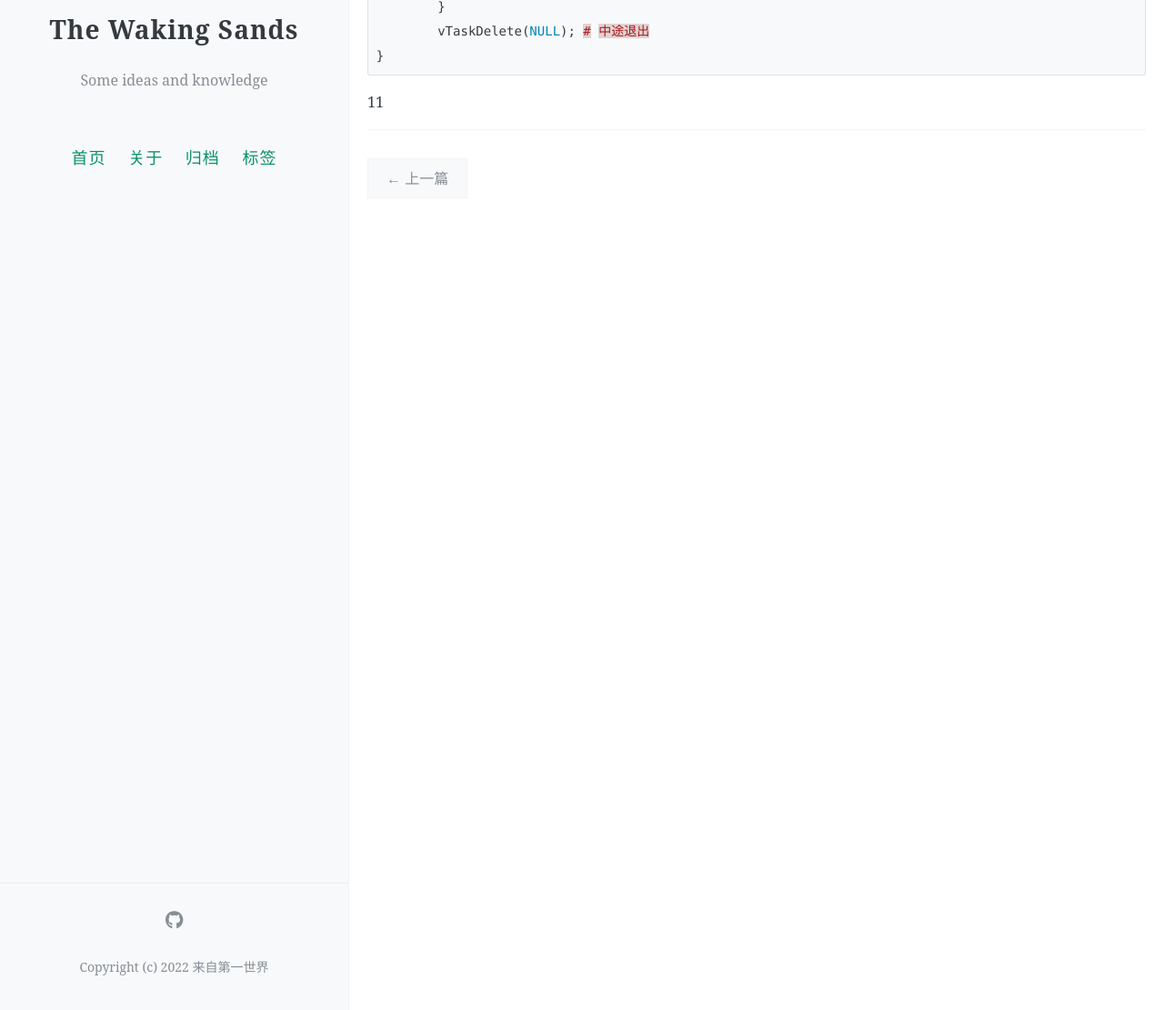
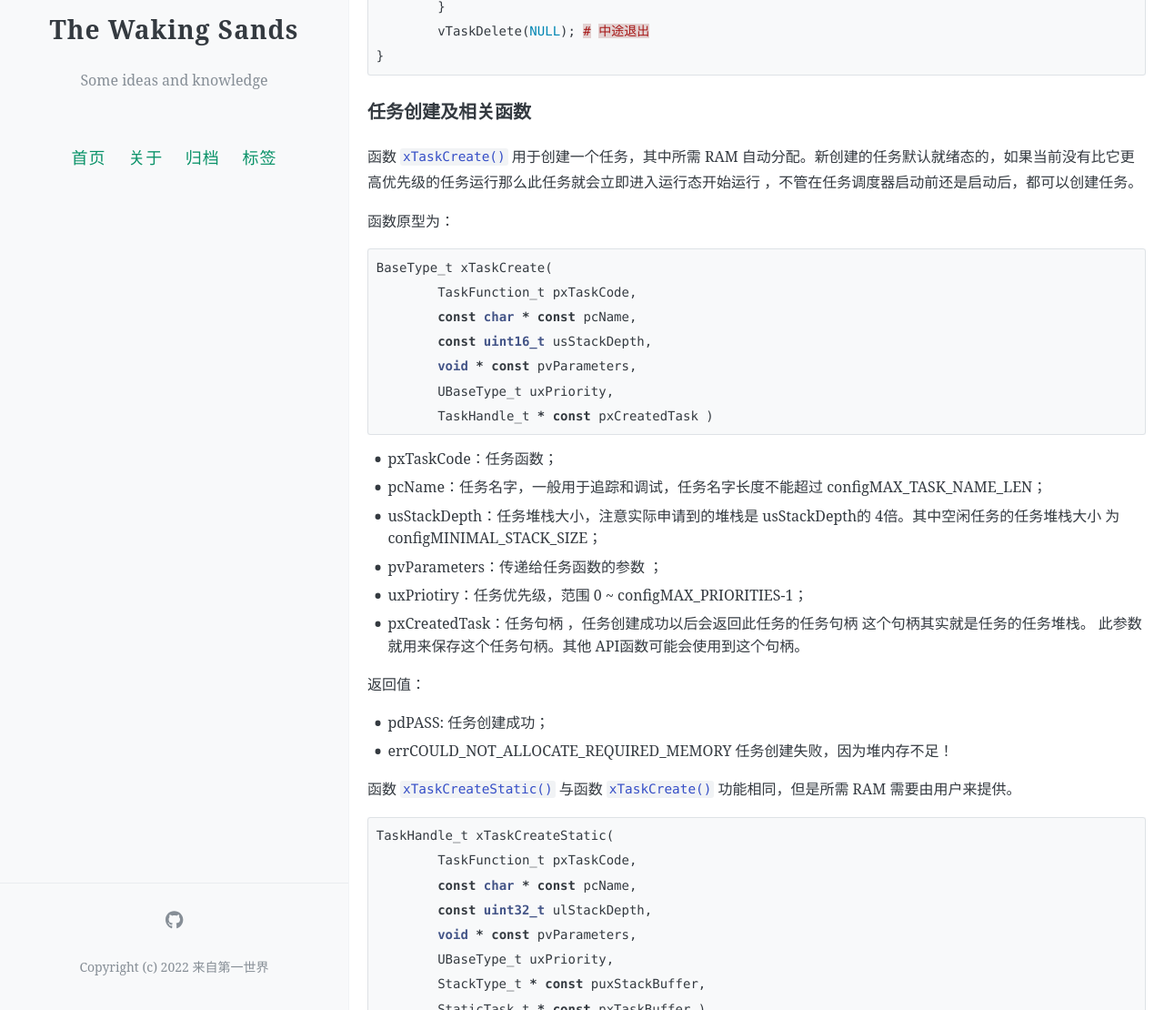
Before and after one commit to Balculus/Sand_Online, a Jekyll site: the page built from _posts/2022/2022-11-28-STM32-FreeRTOS.md, in a window 1280 px wide and 1400 px high, scrolled down 1019 px. Shown: the part 290-1400 px from the top of the window at 91% size. Built offline with Jekyll 4.4.1, drawn with Linux system fonts in a browser that asks for light colours; comment, search, counter and statistics services are not loaded; before the commit the page ends 1567 px from its top, so only the background shows below that; some of the changed text lies outside the part shown.

Commit message:
Update 2022-11-28-STM32-FreeRTOS.md

````diff
--- a/_posts/2022/2022-11-28-STM32-FreeRTOS.md
+++ b/_posts/2022/2022-11-28-STM32-FreeRTOS.md
@@ -47,8 +47,63 @@ void vATaskFunction(void *pvParameters)
 }
 ```
 
+### 任务创建及相关函数
+
+函数 `xTaskCreate()` 用于创建一个任务，其中所需 RAM 自动分配。新创建的任务默认就绪态的，如果当前没有比它更高优先级的任务运行那么此任务就会立即进入运行态开始运行 ，不管在任务调度器启动前还是启动后，都可以创建任务。
+
+函数原型为：
+
+```c
+BaseType_t xTaskCreate(
+	TaskFunction_t pxTaskCode,
+	const char * const pcName,
+	const uint16_t usStackDepth,
+	void * const pvParameters,
+	UBaseType_t uxPriority,
+	TaskHandle_t * const pxCreatedTask )
+```
+
+* pxTaskCode：任务函数；
+* pcName：任务名字，一般用于追踪和调试，任务名字长度不能超过 configMAX_TASK_NAME_LEN；
+* usStackDepth：任务堆栈大小，注意实际申请到的堆栈是 usStackDepth的 4倍。其中空闲任务的任务堆栈大小 为 configMINIMAL_STACK_SIZE；
+* pvParameters：传递给任务函数的参数 ；
+* uxPriotiry：任务优先级，范围 0 ~ configMAX_PRIORITIES-1；
+* pxCreatedTask：任务句柄 ，任务创建成功以后会返回此任务的任务句柄 这个句柄其实就是任务的任务堆栈。 此参数就用来保存这个任务句柄。其他 API函数可能会使用到这个句柄。
+
+返回值：
+
+* pdPASS: 任务创建成功；
+* errCOULD_NOT_ALLOCATE_REQUIRED_MEMORY 任务创建失败，因为堆内存不足！
+
+函数 `xTaskCreateStatic()` 与函数 `xTaskCreate()` 功能相同，但是所需 RAM 需要由用户来提供。
+
+```c
+TaskHandle_t xTaskCreateStatic(
+	TaskFunction_t pxTaskCode,
+	const char * const pcName,
+	const uint32_t ulStackDepth,
+	void * const pvParameters,
+	UBaseType_t uxPriority,
+	StackType_t * const puxStackBuffer,
+	StaticTask_t * const pxTaskBuffer )
+```
+
+* pxTaskCode：任务函数；
+* pcName：任务名字，一般用于追踪和调试，任务名字长度不能超过 configMAX_TASK_NAME_LEN；
+* usStackDepth：任务堆栈大小，由于本函数是静态方法创建任务，所以任务堆栈由用户给出，一般是个数组，此参数就是这个数组的大小；
+* pvParameters：传递给任务函数的参数；
+* uxPriotiry：任务优先级，范围 0 ~ configMAX_PRIORITIES-1；
+* puxStackBuffer：任务堆栈，一般为数组，数组类型要为 StackType_t类型；
+* pxTaskBuffer：任务控制块。
+
+返回值：
+
+* NULL：任务创建失败；
+* 其他值：任务创建成功，返回任务的任务句柄。
+
+函数 vTaskDelete() 用于删除上述两个函数所创建的任务
 
 
 
 
-11
+111
````
